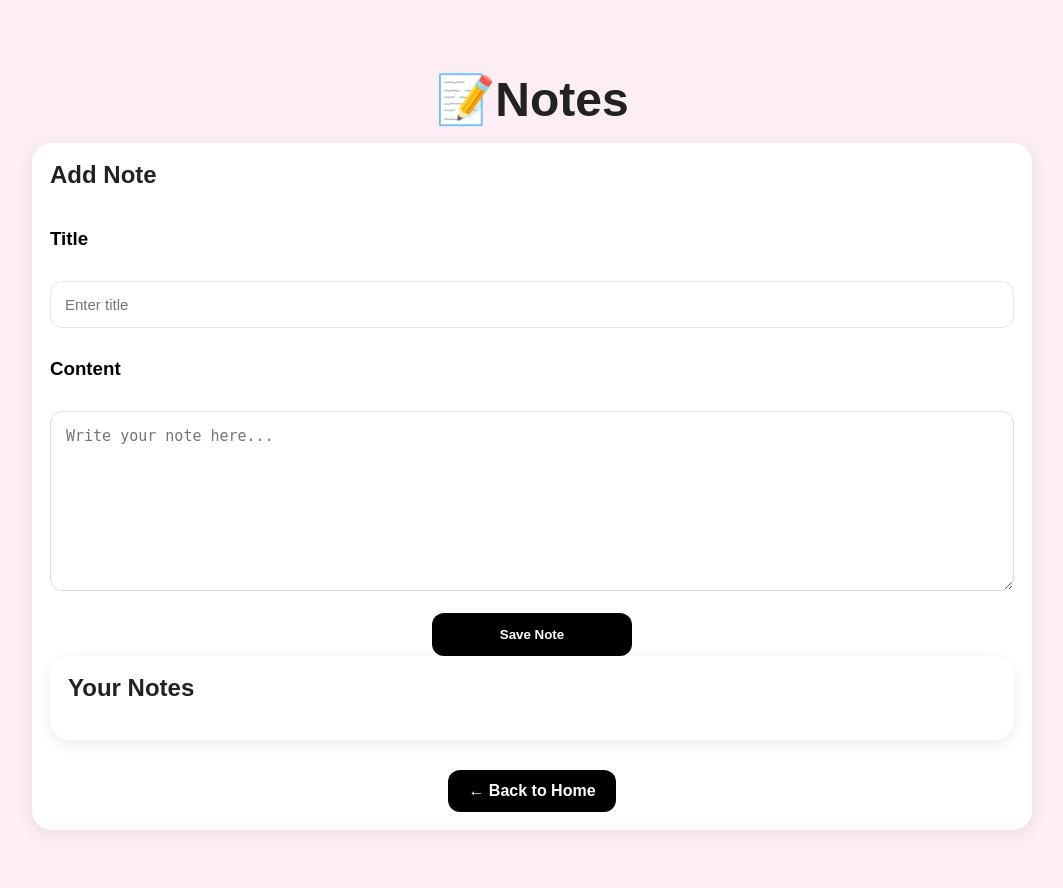
After one commit to tyagiaradhya099-arch/AI-Student-OS, a Flask app: page /notes in a window 1280 px wide. The commit adds this page. Shown: the whole page, without its empty margins (108-1171 px from the left). Run offline with Flask 3, Linux system fonts and the light colour scheme; data that the repository does not hold is empty.

Commit message:
Notes feature completed

```diff
--- a/app.py
+++ b/app.py
@@ -23,6 +23,15 @@ class Task(db.Model):
     category = db.Column(db.String(50))
 
     done = db.Column(db.Boolean, default=False)
+
+# NOTES TABLE
+class Note(db.Model):
+
+    id = db.Column(db.Integer, primary_key=True)
+
+    title = db.Column(db.String(200))
+
+    content = db.Column(db.Text)
 
 
 # HOME PAGE
@@ -168,5 +177,53 @@ with app.app_context():
     db.create_all()
 
 
+    # NOTES PAGE
+@app.route("/notes", methods=["GET", "POST"])
+def notes():
+
+    if request.method == "POST":
+
+        if "delete_note" in request.form:
+
+           note_id = request.form["delete_note"]
+
+           note=Note.query.get(note_id)
+
+           if note:
+
+             db.session.delete(note)
+
+             db.session.commit()
+
+        else:
+
+             title = request.form["title"]
+
+             content = request.form["content"]
+
+             new_note = Note(
+
+              title=title,
+
+              content=content
+
+             )
+
+
+             db.session.add(new_note)
+
+             db.session.commit()
+
+    notes = Note.query.all()
+
+
+    return render_template(
+        "notes.html",
+        notes=notes
+    )
+
+
 if __name__ == "__main__":
+
+
     app.run(debug=True)
--- a/static/css/style.css
+++ b/static/css/style.css
@@ -301,3 +301,159 @@ small {
 
     background: #333;
 }
+.note-card {
+
+    background: white;
+
+    padding: 15px;
+
+    border-radius: 15px;
+
+    margin-top: 15px;
+
+    box-shadow: 0 3px 10px rgba(0,0,0,0.08);
+}
+
+.note-card h3 {
+
+    margin-top: 0;
+
+    color: #222;
+}
+
+.note-card p {
+
+    color: #555;
+}
+.notes-form {
+
+    display: flex;
+
+    flex-direction: column;
+
+    gap: 15px;
+}
+
+.notes-form input {
+
+    width: 100%;
+
+    box-sizing: border-box;
+}
+
+.notes-form textarea {
+
+    width: 100%;
+
+    height: 180px;
+
+    padding: 15px;
+
+    border: 1px solid #ddd;
+
+    border-radius: 12px;
+
+    resize: vertical;
+
+    font-size: 15px;
+
+    box-sizing: border-box;
+}
+
+.notes-form button {
+
+    width: 200px;
+
+    align-self: center;
+
+    margin-top: 10px;
+
+}.note-card {
+
+    background: #fafafa;
+
+    border-left: 4px solid #ff6b9d;
+
+    border-radius: 15px;
+
+    padding: 20px;
+
+    margin-top: 15px;
+
+    box-shadow: 0 3px 10px rgba(0,0,0,0.05);
+}
+
+.note-card h3 {
+
+    margin-top: 0;
+
+    color: #222;
+
+    font-size: 22px;
+}
+
+.note-card p {
+
+    color: #555;
+
+    line-height: 1.6;
+
+    white-space: pre-wrap;
+}
+.notes-container {
+    width: 90%;
+    max-width: 1000px;
+    margin: auto;
+}
+.back-btn {
+
+    display: inline-block;
+
+    text-decoration: none;
+
+    color: black;
+
+    font-weight: 600;
+
+    margin-bottom: 20px;
+}
+
+.back-btn:hover {
+
+    color: #ff5c9a;
+}
+.back-btn {
+
+    display: block;
+
+    width: fit-content;
+
+    margin: 30px auto 0;
+
+    text-decoration: none;
+
+    background: black;
+
+    color: white;
+
+    padding: 12px 20px;
+
+    border-radius: 12px;
+
+    font-weight: 600;
+}
+
+.back-btn:hover {
+
+    background: #333;
+}
+.home-buttons {
+
+    display: flex;
+
+    justify-content: center;
+
+    gap: 20px;
+
+    margin-top: 30px;
+}
--- /dev/null
+++ b/templates/notes.html
@@ -0,0 +1,83 @@
+<!DOCTYPE html>
+<html>
+<head>
+
+    <title>Notes</title>
+
+    <link rel="stylesheet"
+    href="{{ url_for('static', filename='css/style.css') }}">
+
+</head>
+<body>
+
+    <div class="notes-container">
+
+        <h1> 📝Notes </h1>
+
+         <div class="card-section">
+
+            <h2>Add Note</h2>
+
+            <form method="POST" class="notes-form">
+                <h3>Title</h3>
+
+                <input
+                type="text"
+                name="title"
+                placeholder="Enter title">
+
+                <h3>Content</h3>
+
+                <textarea
+                 name="content"
+                 placeholder="Write your note here..."></textarea>
+
+                <button type="submit">
+
+                   Save Note
+
+                </button>
+
+            </form>
+
+        <div class="card-section">
+
+              <h2>Your Notes</h2>
+
+              {% for note in notes %}
+
+                <div class="note-card">
+
+                   <h3>{{ note.title }}</h3>
+
+                   <p>{{ note.content }}</p>
+
+                   <form method="POST">
+
+                    <button
+                     type="submit"
+                     name="delete_note"
+                     value="{{ note.id }}">
+
+                      Delete
+
+                    </button>
+
+                   </form>
+
+                </div>
+
+              {% endfor %}
+
+           </div>
+
+           <a href="/" class="back-btn">
+             ← Back to Home
+           </a>
+
+        </div>
+
+    </div>
+
+</body>
+</html>
```
Also changed, not shown: templates/home.html (+11 -3 lines), instance/tasks.db.
